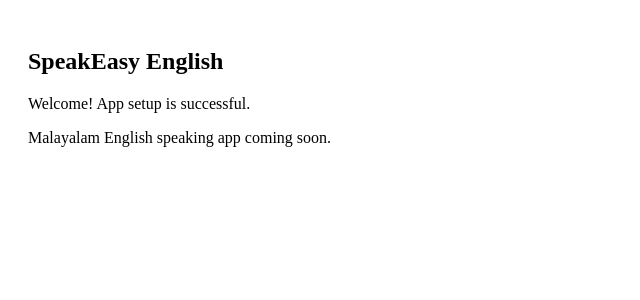
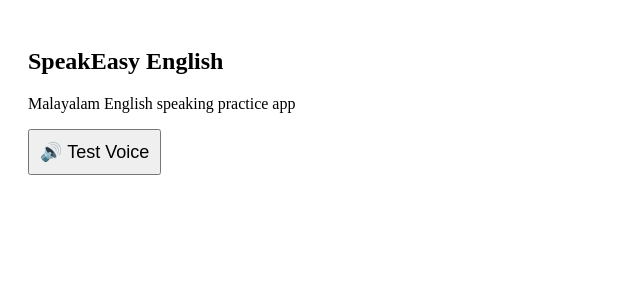
Before and after one commit to renjithm15/Speakeasy-English, a Next.js app: page / in a window 1280 px wide. Shown: the top 300 px of the page, without its empty margins (0-640 px from the left). Built offline with nearby package versions, Linux system fonts and the light colour scheme.

Commit message:
Add speech synthesis feature to Home component

```diff
--- a/pages/index.js
+++ b/pages/index.js
@@ -1,9 +1,20 @@
 export default function Home() {
+  const speak = () => {
+    const msg = new SpeechSynthesisUtterance(
+      "Hello Renjith. Welcome to SpeakEasy English."
+    );
+    msg.lang = "en-US";
+    speechSynthesis.speak(msg);
+  };
+
   return (
     <div style={{ padding: 20 }}>
       <h2>SpeakEasy English</h2>
-      <p>Welcome! App setup is successful.</p>
-      <p>Malayalam English speaking app coming soon.</p>
+      <p>Malayalam English speaking practice app</p>
+
+      <button onClick={speak} style={{ fontSize: 18, padding: 10 }}>
+        🔊 Test Voice
+      </button>
     </div>
   );
 }
```
